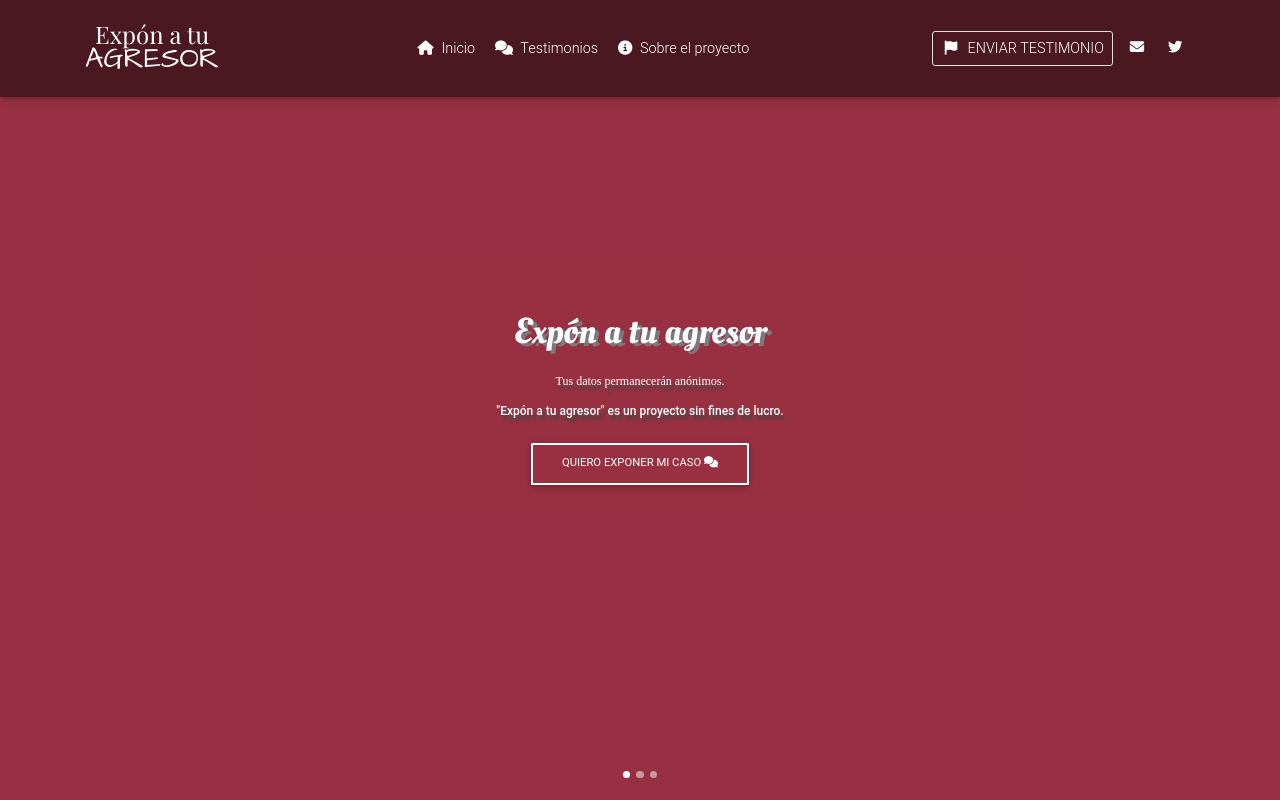
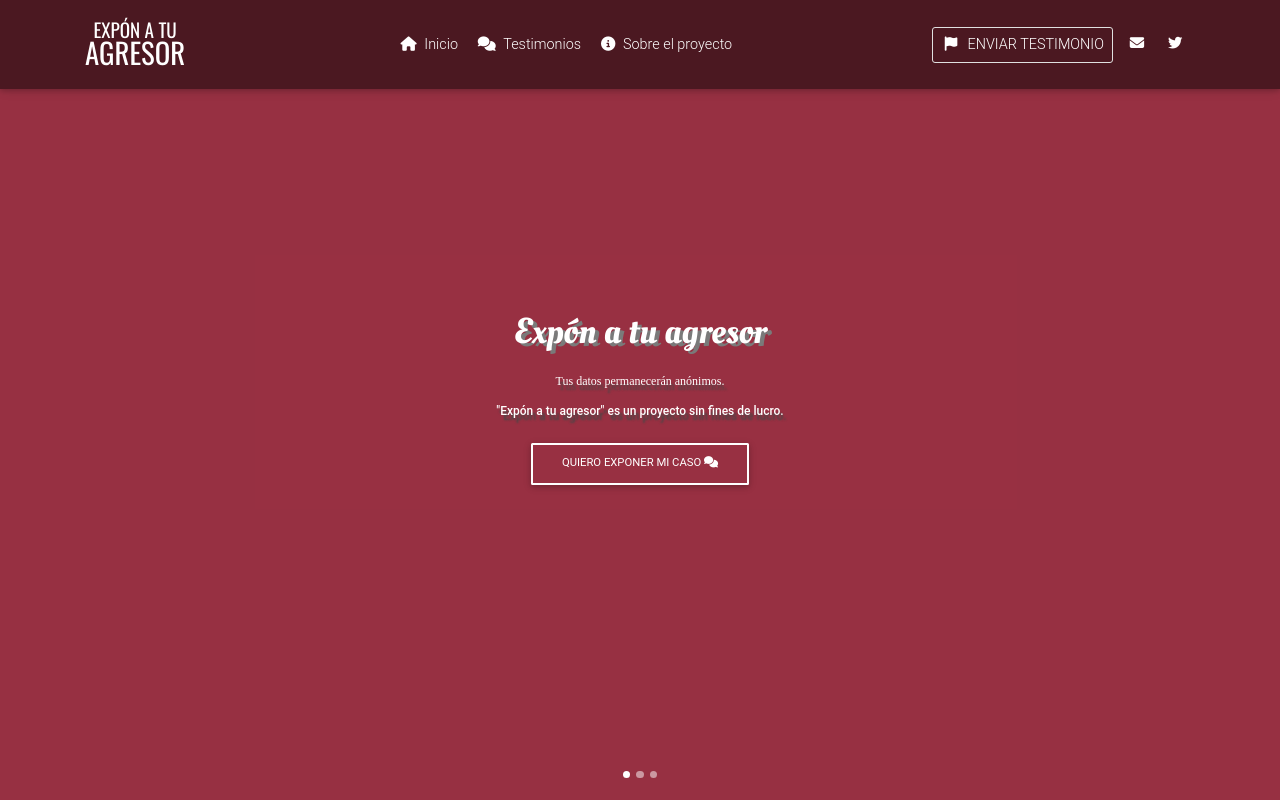
Before and after one commit to yeguacelestial/proyecto-azafran, a Django app: page / in a window 1280 px wide. Run offline with Django 3.2, Linux system fonts and the light colour scheme; some libraries are stand-ins or nearby versions; some web fonts are replaced.

Commit message:
Changed logo and re-added the glow buttons, damn Emilio

```diff
--- a/azafran_denuncias/static/css/styles.css
+++ b/azafran_denuncias/static/css/styles.css
@@ -1,4 +1,8 @@
 @import url('https://fonts.googleapis.com/css2?family=Architects+Daughter&family=Playfair+Display&display=swap');
+@import url('https://fonts.googleapis.com/css2?family=Great+Vibes&display=swap');
+@import url('https://fonts.googleapis.com/css2?family=Tenor+Sans&display=swap');
+@import url('https://fonts.googleapis.com/css2?family=Oswald&display=swap');
+@import url('https://fonts.googleapis.com/css2?family=Montserrat&display=swap');
 
 html {
     font-size: 12px;
@@ -8,8 +12,8 @@ html {
     --- VARIABLES ---
 */
 :root {
-    --eata-logo-top-font: 'Playfair Display', serif;
-    --eata-logo-bt-font: 'Architects Daughter', cursive;
+    --eata-logo-top-font: 'Oswald', sans-serif;
+    --eata-logo-bt-font: 'Oswald', sans-serif;
 
     --main-bg-color: #400082;
 
@@ -30,11 +34,12 @@ html {
 .eata-logo {
     font-size: 1.6em;
     text-align: center;
+    text-transform: uppercase;
 }
 
 .eata-logo-top {
     font-family: var(--eata-logo-top-font);
-    font-size: 1em;
+    font-size: .8em;
 }
 
 .eata-logo-bottom {
@@ -65,8 +70,12 @@ html{
 
 .nav-item a:hover
 {
-    color: var(--navbar-item-hover-fg-color) !important;
+    /* color: var(--navbar-item-hover-fg-color) !important;
     background: var(--navbar-item-hover-bg-color);
+    transition-delay: 1s; */
+    color: #d54d7b;
+    background: #d54d7b;
+    box-shadow: 0 0 10px #d54d7b, 0 0 40px #d54d7b, 0 0 80px #d54d7b;
     transition-delay: 1s;
 }
 
@@ -354,6 +363,8 @@ main .sticky-notes ul li a:focus{
     transform: translateY(125px);
     width: 100%;
     word-wrap: break-word;
+
+    font-size: large;
 }
 
 .jumbotron {
```
